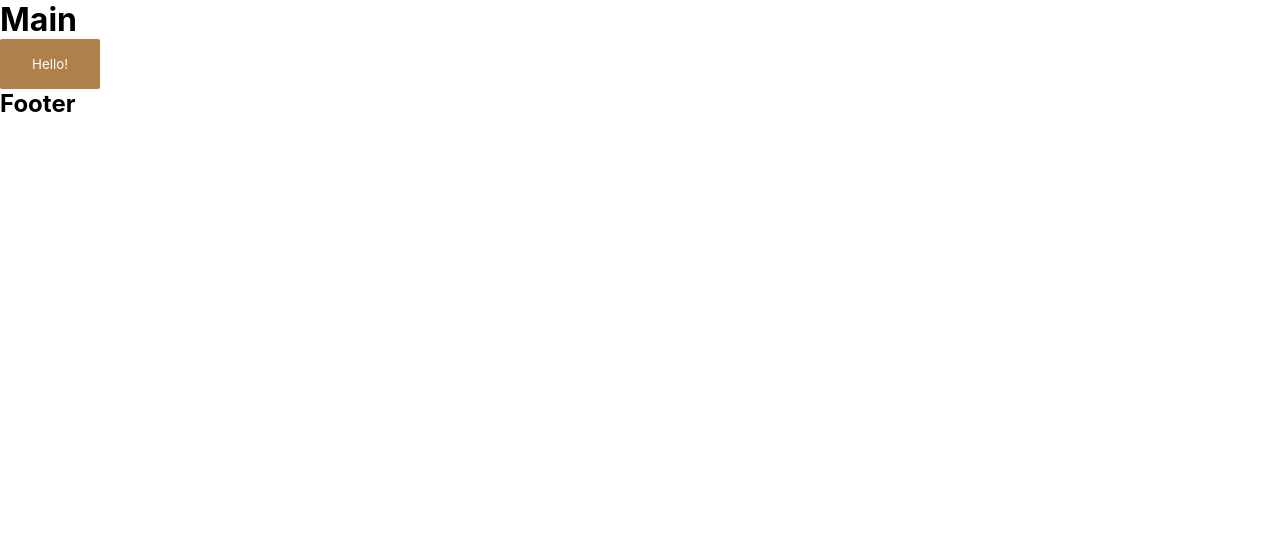
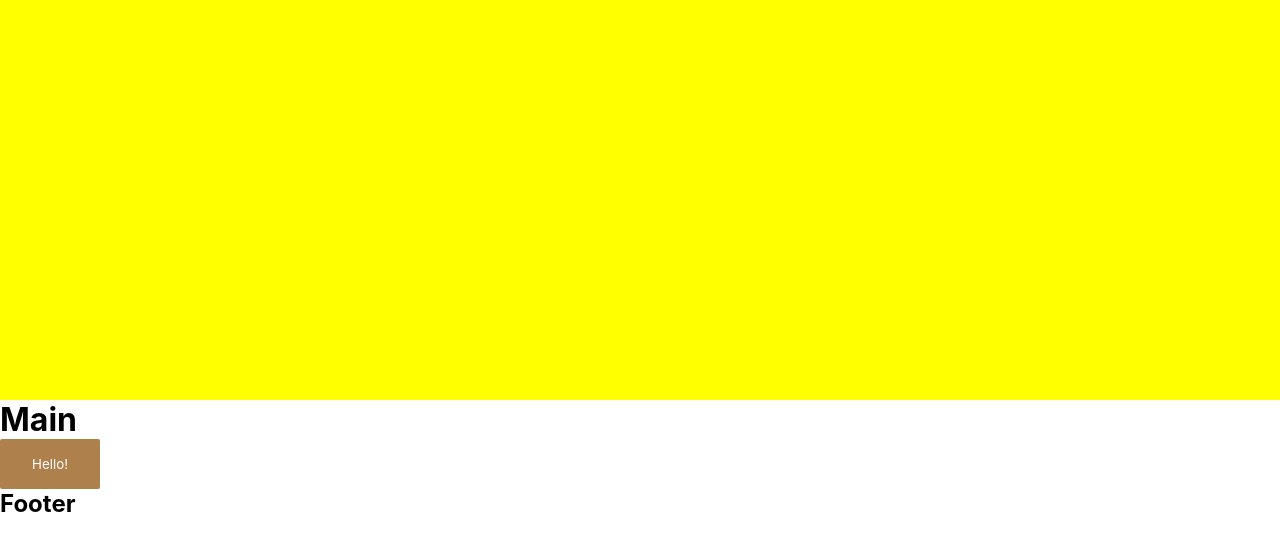
Before and after one commit to zach-cullen/liveoakfilm.co, a Next.js app: page / in a window 1280 px wide. Shown: the top 550 px of the page. Built offline with nearby package versions, Linux system fonts and the light colour scheme.

Commit message:
render hero component on home page

```diff
--- a/pages/index.js
+++ b/pages/index.js
@@ -1,4 +1,5 @@
 import Head from 'next/head'
+import Hero from '../components/hero'
 import Button from '../components/button'
 
 export default function Home () {
@@ -10,6 +11,9 @@ export default function Home () {
       </Head>
 
       <main>
+        <Hero>
+          Hero
+        </Hero>
         <h1>Main</h1>
         <Button>
           Hello!
```
